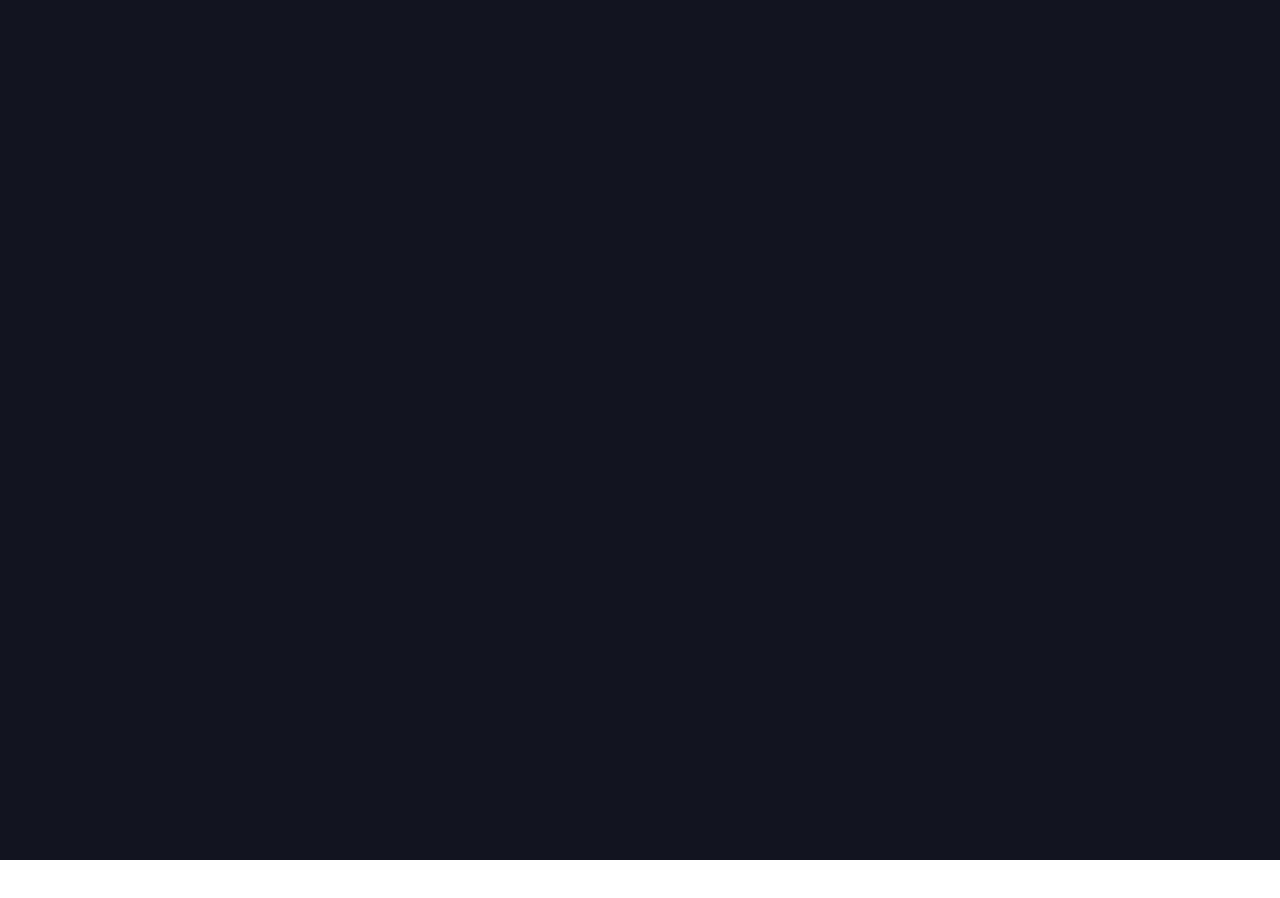
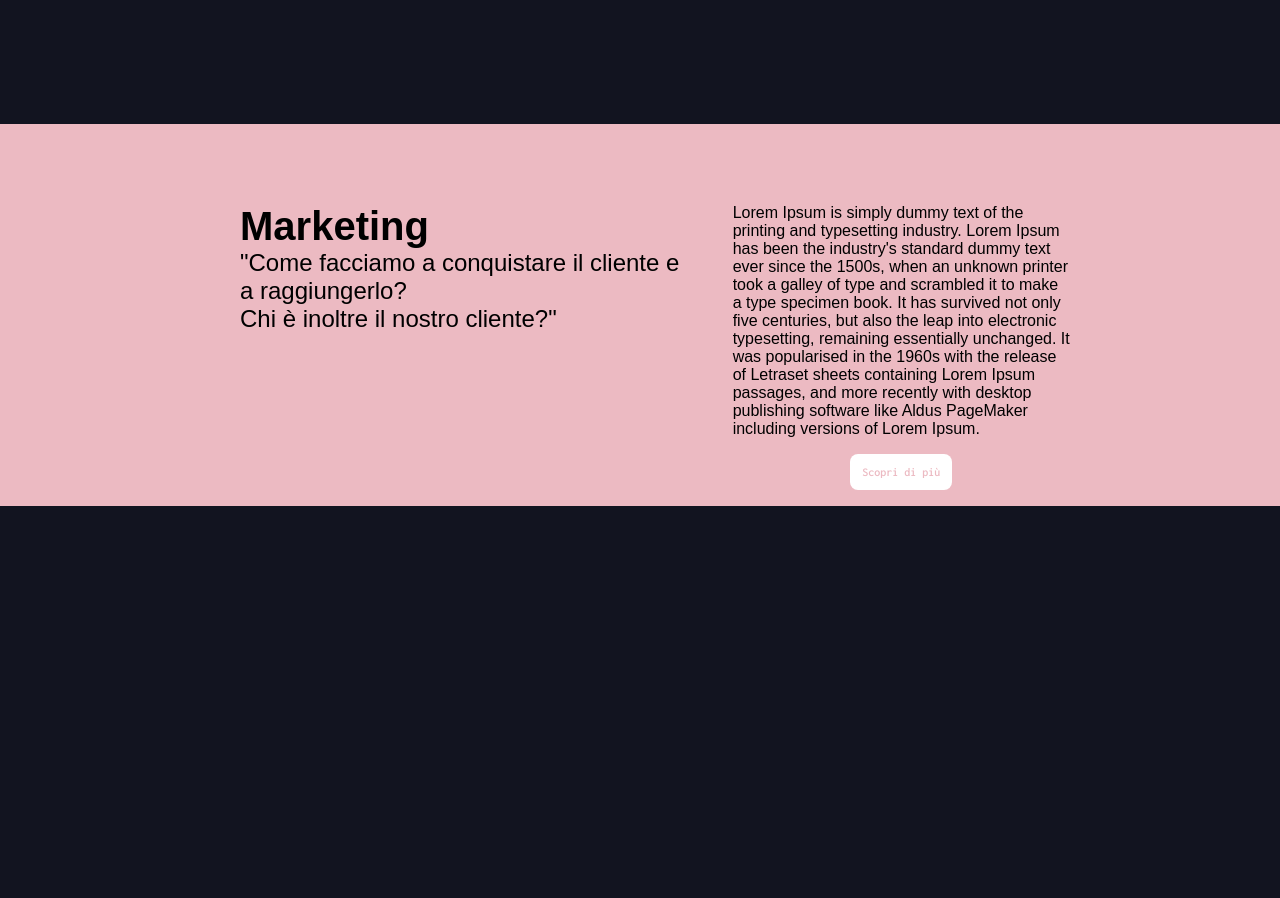
Before and after one commit to JOCKERHUB/3D-shop-2.0, a plain HTML site: page index.html in a window 1280 px wide. Shown: the part 3140-4038 px from the top of the page. Before the commit the page ends 4000 px from the top, so only its background shows below. Drawn offline with Linux system fonts and the light colour scheme; a web font is replaced by a local one.

Commit message:
aggiunte pagine economia ed iniziata quella del marketing

```diff
--- a/index.html
+++ b/index.html
@@ -20,8 +20,8 @@
             </div>
             <ul class="nav-link">
                 <li><a href="#">Home</a></li>
-                <li><a href="#">Economia</a></li>
-                <li><a href="#">Marketing</a></li>
+                <li><a href="#pagina-economia">Economia</a></li>
+                <li><a href="#pagina-marketing">Marketing</a></li>
                 <li><a href="#">Sviluppo</a></li>
                 <li><a href="#">Logistica</a></li>
                 <li><a href="#">R.Umane</a></li>
@@ -88,8 +88,49 @@
 
             </div>
         </div>
-    </div>
-    <script src="js/app.js"></script>
+
+
+        <!-- PAGINA 4 -->
+        <div id="pagina-economia" class="pagina">
+            <h1>economia</h1>
+        </div>
+
+        <!-- PAGINA Marketing -->
+        <div id="pagina-marketing" class="pagina marketing">
+            <div class="header-marketing">
+                <div class="header-marketing-left">
+                    <h1>Marketing</h1>
+                    <p>
+                        "Come facciamo a conquistare il cliente e a raggiungerlo?
+                        <br> Chi è inoltre il nostro cliente?"
+                    </p>
+                </div>
+                <div class="header-marketing-right">
+                    <p>
+                        Lorem Ipsum is simply dummy text of the printing and typesetting industry. Lorem Ipsum has been the industry's standard dummy text ever since the 1500s, when an unknown printer took a galley of type and scrambled it to make a type specimen book. It has
+                        survived not only five centuries, but also the leap into electronic typesetting, remaining essentially unchanged. It was popularised in the 1960s with the release of Letraset sheets containing Lorem Ipsum passages, and more recently
+                        with desktop publishing software like Aldus PageMaker including versions of Lorem Ipsum.
+                    </p>
+                    <!-- button -->
+                    <div class="button-marketing">
+                        <a href="#">
+                            <button class="marketing-button">
+                                Scopri di più
+                            </button>
+                        </a>
+                    </div>
+                </div>
+            </div>
+
+            <div class="footer-marketing">
+                <div class="marketing-prodotto marketing-container"></div>
+                <div class="marketing-target marketing-container"></div>
+                <div class="marketing-pubblicizazione marketing-container"></div>
+                <div class="marketing-servizi_utente marketing-container"></div>
+            </div>
+
+        </div>
+        <script src="js/app.js"></script>
 </body>
 
 </html>
--- a/style/style.css
+++ b/style/style.css
@@ -3,6 +3,7 @@
 @import url('https://fonts.googleapis.com/css2?family=PT+Sans&display=swap');
 @import url('https://fonts.googleapis.com/css2?family=Fenix&display=swap');
 @import url('https://fonts.googleapis.com/css2?family=Inconsolata:wght@600&display=swap');
+@import url('https://fonts.googleapis.com/css2?family=Radio+Canada&display=swap');
 @font-face {
     font-family: "megilian";
     src: url(/font/MegilanRegular-mLgZx.ttf);
@@ -34,13 +35,13 @@ body {
 
 .container {
     width: 100%;
-    height: 500%!important;
+    height: 1000%!important;
     /*in base a quante pagine ci sono -> 2 = 200%*/
     background-color: #121420;
 }
 
 .pagina {
-    height: 20% !important;
+    height: 100vh !important;
     width: 100% !important;
 }
 
@@ -300,11 +301,84 @@ nav {
     color: white;
     cursor: pointer;
 }
-.h1-pagina3{
+
+.h1-pagina3 {
     color: white;
     font-size: 140px;
     text-align: center;
 }
-.p-pagina3{
+
+.p-pagina3 {
     font-size: 60px;
 }
+
+
+/* marketing */
+
+.marketing {}
+
+
+/* .marketing h1 {
+    text-align: center;
+    font-family: 'Inconsolata', monospace;
+} */
+
+.header-marketing {
+    display: grid;
+    column-gap: 50px;
+    grid-template-columns: auto auto auto;
+    background-color: rgb(236, 186, 194);
+    padding: 10vh 20vh 2vh 20vh;
+    font-size: 2vh;
+    font-family: 'Inconsolata', monospace;
+}
+
+.header-marketing-left {
+    padding-left: 10vh;
+    font-family: 'Inconsolata', monospace;
+}
+
+.header-marketing-left h1 {
+    font-size: 5vh;
+    color: black
+}
+
+.header-marketing-left p {
+    font-size: 3vh;
+    color: black;
+    font-family: 'Radio Canada', sans-serif;
+}
+
+.header-marketing-right p {
+    font-size: 2vh;
+    color: black;
+    font-family: 'Radio Canada', sans-serif;
+}
+
+.button-marketing button {
+    padding: 1.5vh;
+    border-radius: 1vh;
+    /* center the button */
+    margin: 0 auto;
+    display: block;
+    font-size: 1.5vh;
+    color: rgb(236, 186, 194);
+    font-family: 'Inconsolata', monospace;
+    background-color: white;
+    transition-duration: 0.5s;
+    border: none;
+    margin-top: 2vh;
+}
+
+.button-marketing button:hover {
+    background-color: rgb(236, 186, 194);
+    color: white;
+    cursor: pointer;
+    box-shadow: 0 0 10px rgba(0, 0, 0, 0.5);
+}
+
+.footer-marketing {
+    display: grid;
+    column-gap: 10px;
+    grid-template-columns: auto auto auto;
+}
```
